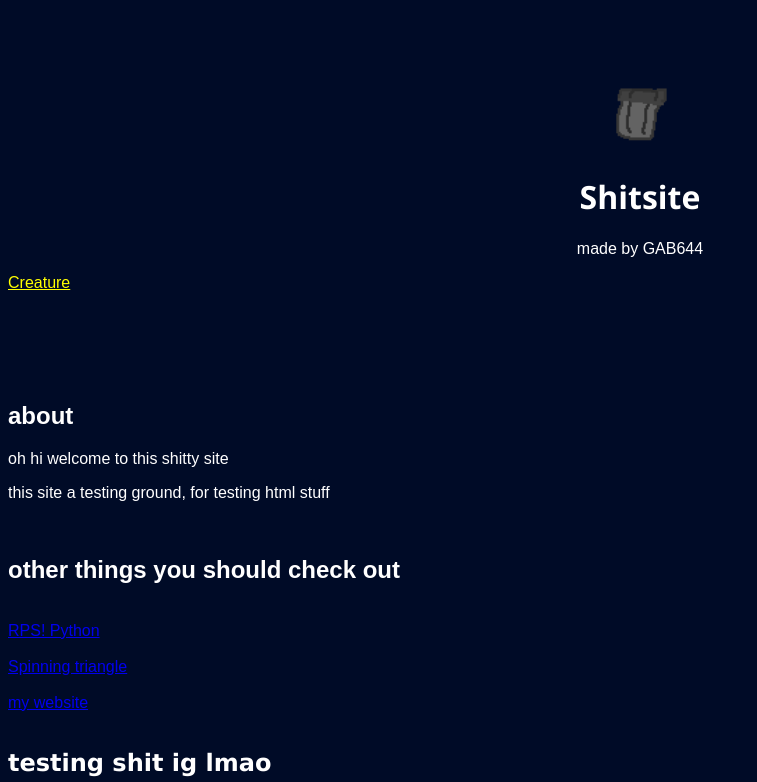
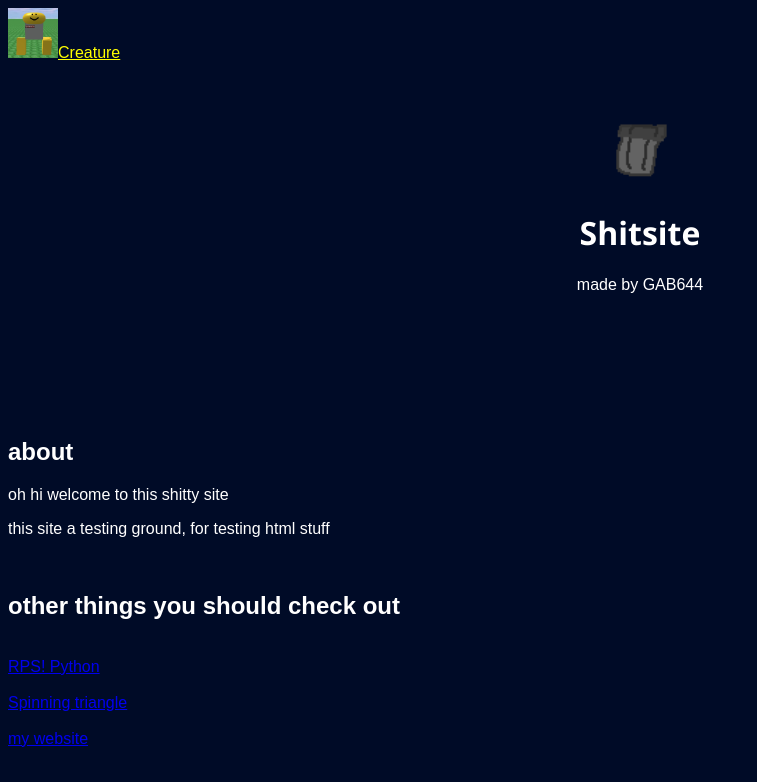
Before and after one commit to GAB644/GAB644-s-shitsite, a plain HTML site: page index.html in a window 1280 px wide. Shown: the top 782 px of the page, without its empty margins (0-757 px from the left). Drawn offline with Linux system fonts and the light colour scheme.

Commit message:
Add files via upload

```diff
--- a/index.html
+++ b/index.html
@@ -9,11 +9,11 @@
 </head>
 
 <body>
+ <img src="things/Creature/creature.png" style="width:50px;height:50px;"><a style="color:yellow;" href="things/Creature/index.html">Creature</a>
 <br></br>
 <br></br>
 <center><img src="things/trash.png" style="width:70px;height:70px;"> <h1 style="font-family:Segoe UI;">Shitsite</h1></center>
 <center><p>made by GAB644</p></center>
-<a style="color:yellow;" href="things/Creature/index.html">Creature</a>
 <br></br>
 <br></br>
 <br></br>
```
